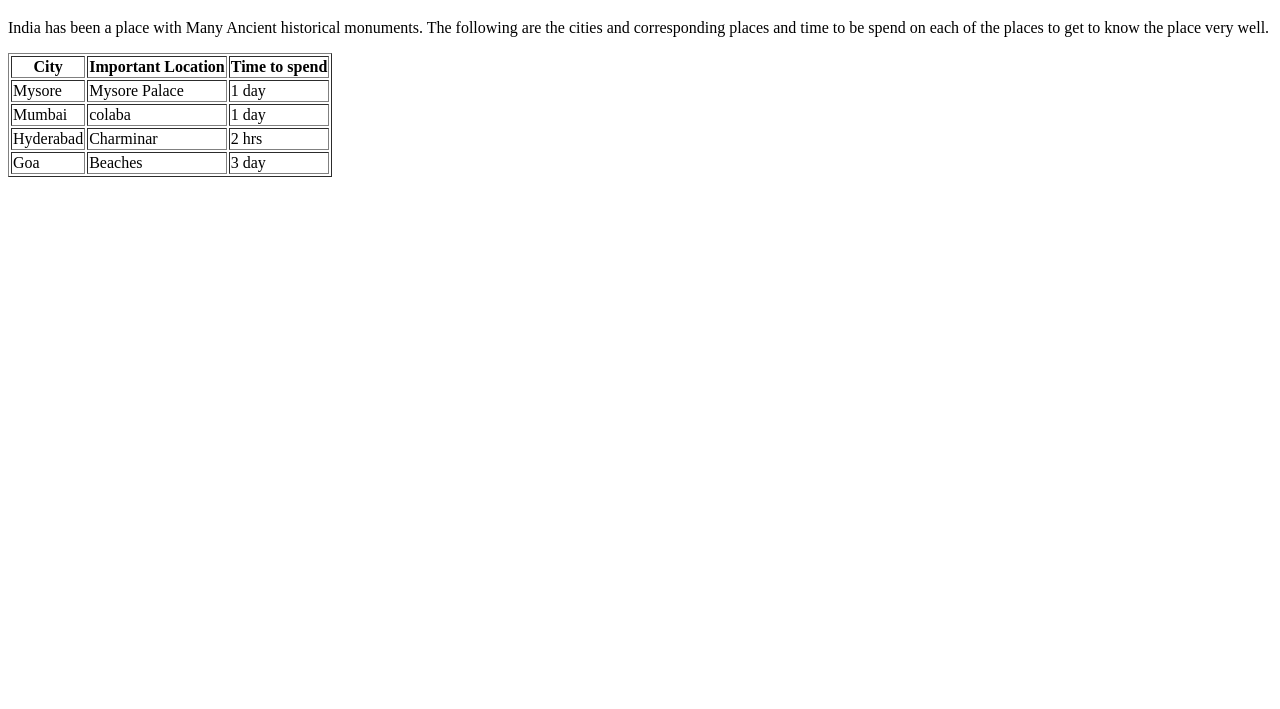
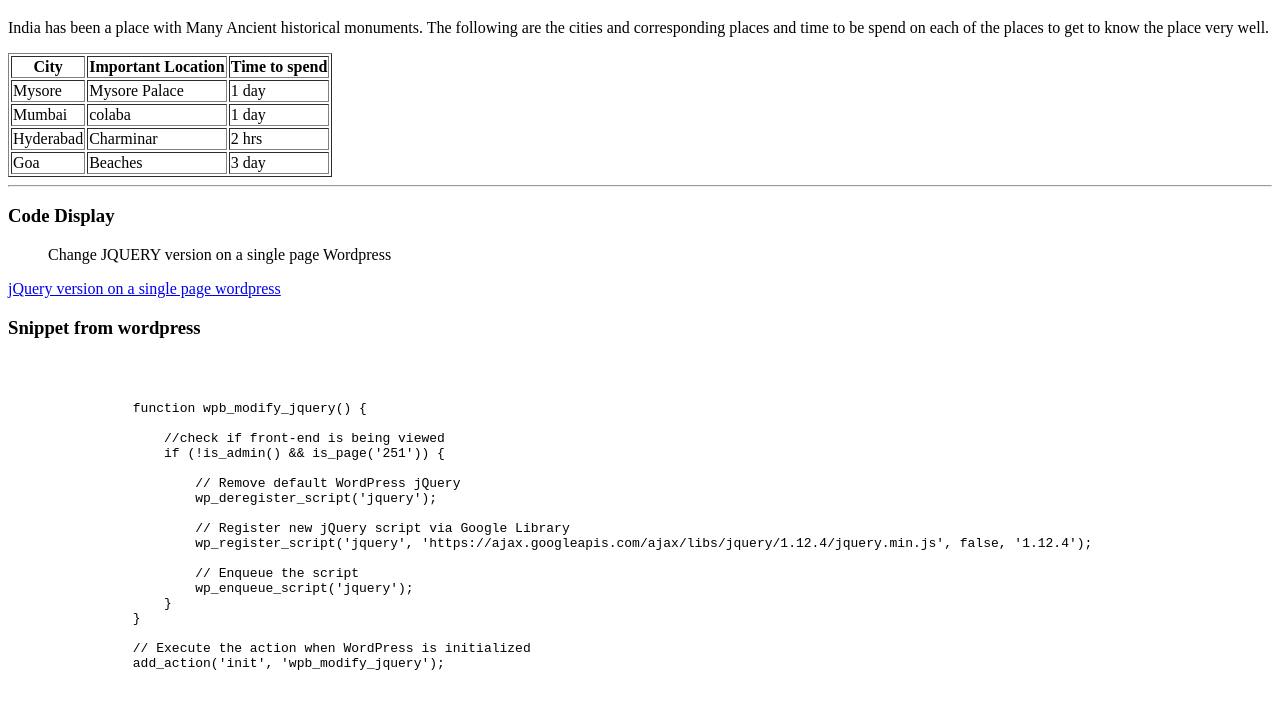
Before and after one commit to 44-563-Web-Apps-F22/44563-webapps-assignment-3-ashok-gitrepos, a plain HTML site: page index.html in a window 1280 px wide. Shown: the part 567-1276 px from the top of the page. Before the commit the page ends 800 px from the top, so only its background shows below. Drawn offline with Linux system fonts and the light colour scheme.

Commit message:
Added Code blocking

```diff
--- a/index.html
+++ b/index.html
@@ -62,5 +62,37 @@
             </tr>
         </table>
 
+        <hr>
+        <h3>Code Display</h3>
+        <blockquote>
+            Change JQUERY version on a single page Wordpress
+            </blockquote>
+            <a href="https://stackoverflow.com/questions/73720337/change-jquery-version-on-a-single-page-wordpress">
+                jQuery version on a single page wordpress
+            </a>
+            <h3>Snippet from wordpress</h3>
+            <pre>
+            <xmp>
+                function wpb_modify_jquery() {
+
+                    //check if front-end is being viewed
+                    if (!is_admin() && is_page('251')) {
+
+                        // Remove default WordPress jQuery
+                        wp_deregister_script('jquery');
+
+                        // Register new jQuery script via Google Library
+                        wp_register_script('jquery', 'https://ajax.googleapis.com/ajax/libs/jquery/1.12.4/jquery.min.js', false, '1.12.4');
+
+                        // Enqueue the script
+                        wp_enqueue_script('jquery');
+                    }
+                }
+
+                // Execute the action when WordPress is initialized
+                add_action('init', 'wpb_modify_jquery');
+            </xmp>
+            </pre>
+
     </body>
 </html>
```
